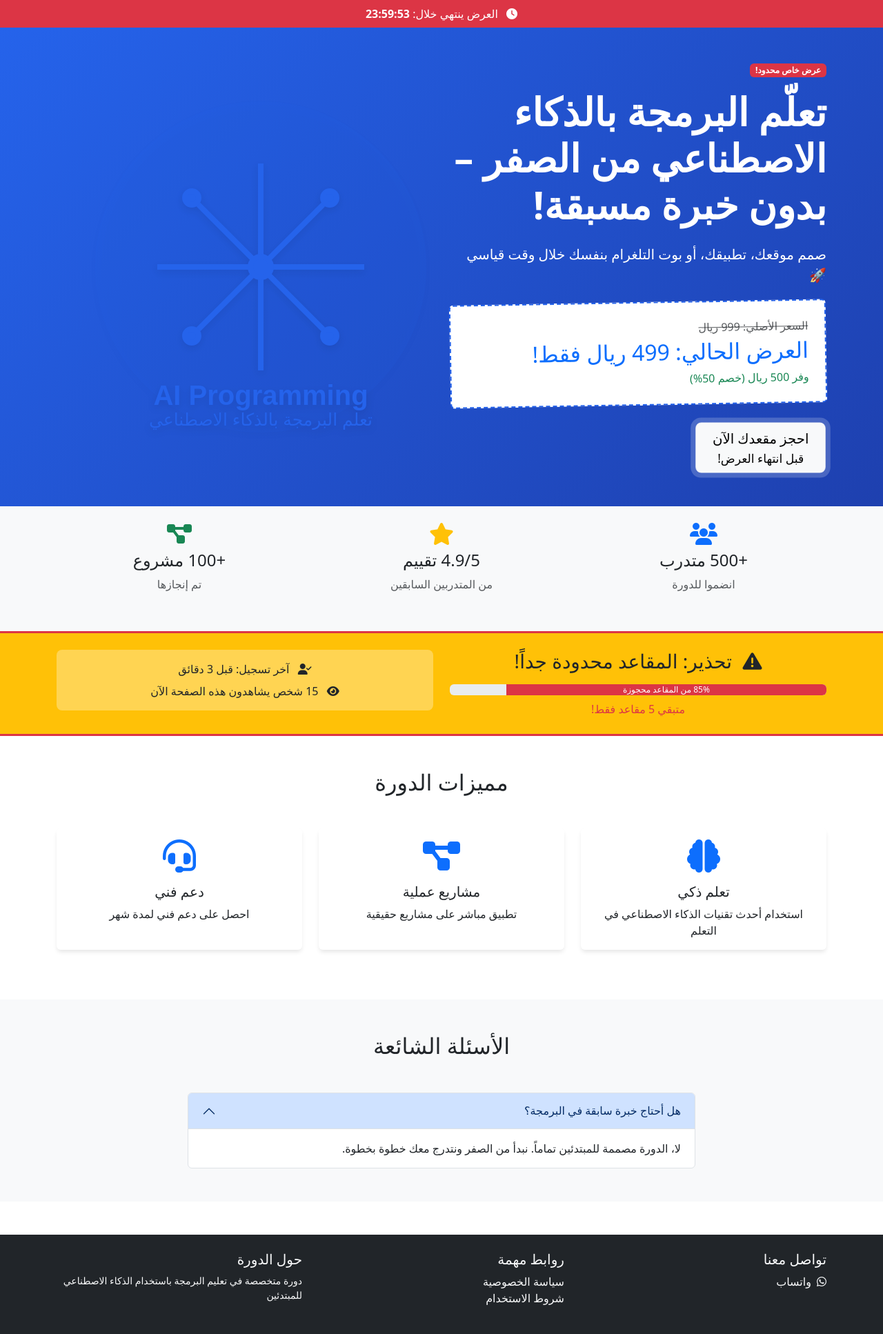
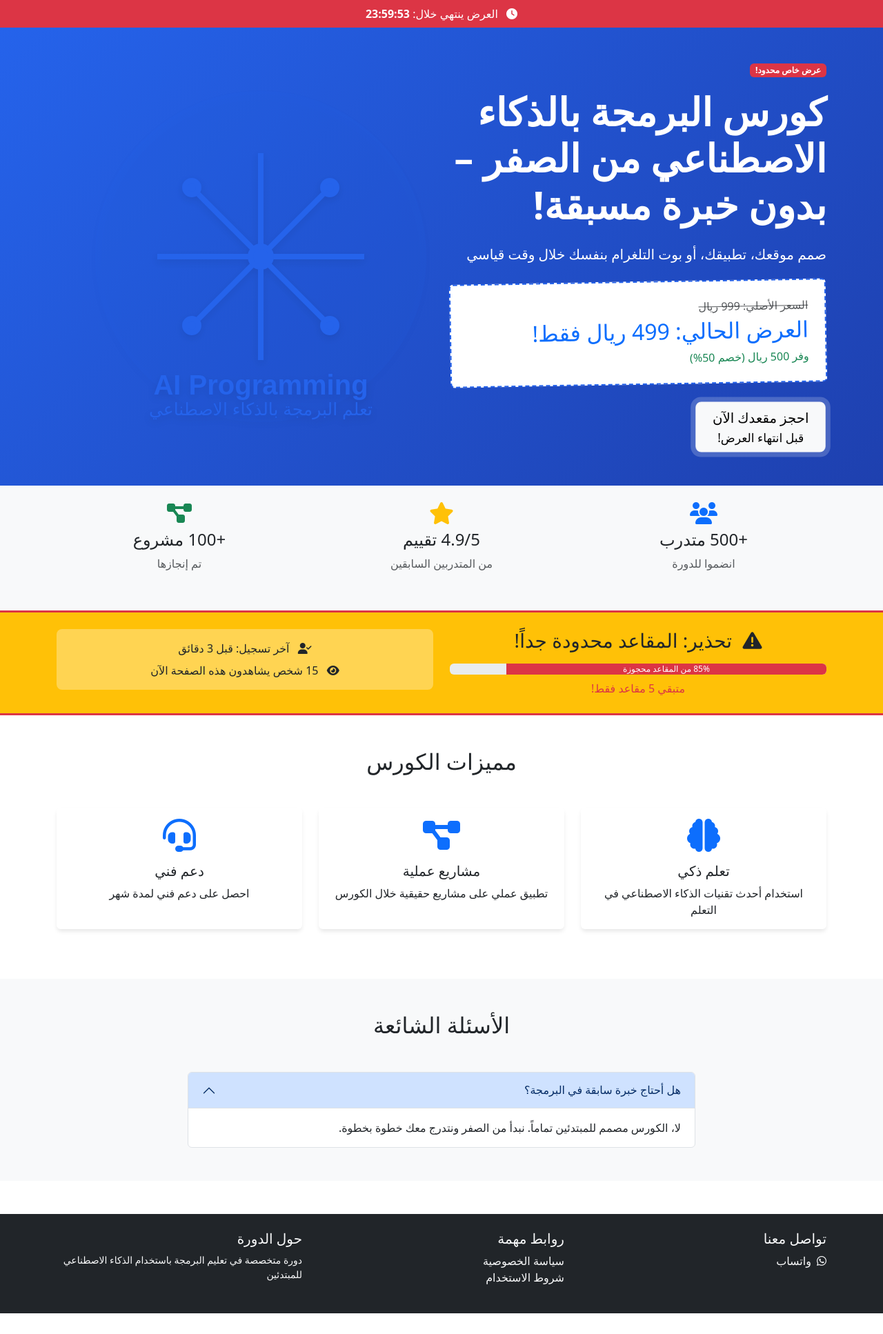
Before and after one commit to Abdualzizsm/cors, a Flask app: page / in a window 1280 px wide. Shown: the part 56-1990 px from the top of the page at 69% size. After the commit the page ends 1960 px from the top, so only its background shows below. Run offline with Flask 3, Linux system fonts and the light colour scheme.

Commit message:
تغيير كلمة دورة إلى كورس في جميع أنحاء الموقع

```diff
--- a/templates/index.html
+++ b/templates/index.html
@@ -17,15 +17,15 @@
         <div class="row align-items-center">
             <div class="col-lg-6">
                 <span class="badge bg-danger mb-3">عرض خاص محدود!</span>
-                <h1 class="display-4 fw-bold mb-4">تعلّم البرمجة بالذكاء الاصطناعي من الصفر – بدون خبرة مسبقة!</h1>
-                <p class="lead mb-4">صمم موقعك، تطبيقك، أو بوت التلغرام بنفسك خلال وقت قياسي 🚀</p>
+                <h1 class="display-4 fw-bold mb-4">كورس البرمجة بالذكاء الاصطناعي من الصفر – بدون خبرة مسبقة!</h1>
+                <p class="lead mb-4">صمم موقعك، تطبيقك، أو بوت التلغرام بنفسك خلال وقت قياسي </p>
                 <div class="price-box bg-white text-dark p-4 rounded mb-4">
                     <p class="text-muted mb-1"><del>السعر الأصلي: 999 ريال</del></p>
                     <h2 class="text-primary mb-2">العرض الحالي: 499 ريال فقط!</h2>
                     <p class="text-success mb-0">وفر 500 ريال (خصم 50%)</p>
                 </div>
                 <div class="cta-buttons">
-                    <a href="https://api.whatsapp.com/send?phone=966599514675&text=مرحباً، أريد الاستفسار عن دورة البرمجة"
+                    <a href="https://api.whatsapp.com/send?phone=966599514675&text=مرحباً، أريد الاستفسار عن كورس البرمجة"
                        class="btn btn-light btn-lg px-4 me-2 pulse-button">
                         احجز مقعدك الآن
                         <small class="d-block">قبل انتهاء العرض!</small>
@@ -99,7 +99,7 @@
 <!-- Features Section -->
 <section class="features py-5">
     <div class="container">
-        <h2 class="text-center mb-5">مميزات الدورة</h2>
+        <h2 class="text-center mb-5">مميزات الكورس</h2>
         <div class="row">
             <div class="col-md-4 mb-4">
                 <div class="card h-100">
@@ -115,7 +115,7 @@
                     <div class="card-body text-center">
                         <i class="fas fa-project-diagram fa-3x text-primary mb-3"></i>
                         <h5 class="card-title">مشاريع عملية</h5>
-                        <p class="card-text">تطبيق مباشر على مشاريع حقيقية</p>
+                        <p class="card-text">تطبيق عملي على مشاريع حقيقية خلال الكورس</p>
                     </div>
                 </div>
             </div>
@@ -147,7 +147,7 @@
                         </h3>
                         <div id="faq1" class="accordion-collapse collapse show" data-bs-parent="#faqAccordion">
                             <div class="accordion-body">
-                                لا، الدورة مصممة للمبتدئين تماماً. نبدأ من الصفر ونتدرج معك خطوة بخطوة.
+                                لا، الكورس مصمم للمبتدئين تماماً. نبدأ من الصفر ونتدرج معك خطوة بخطوة.
                             </div>
                         </div>
                     </div>
```
